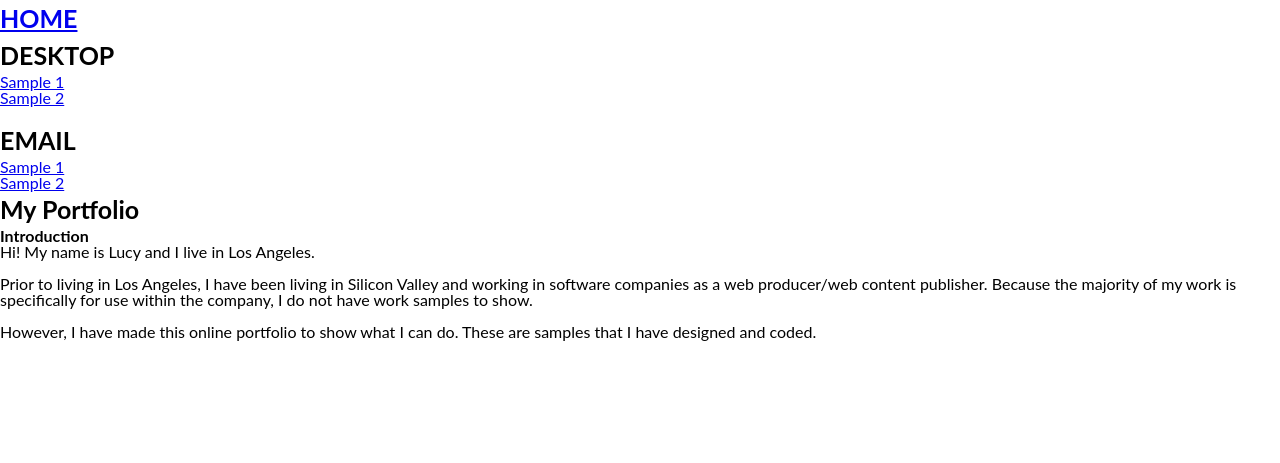
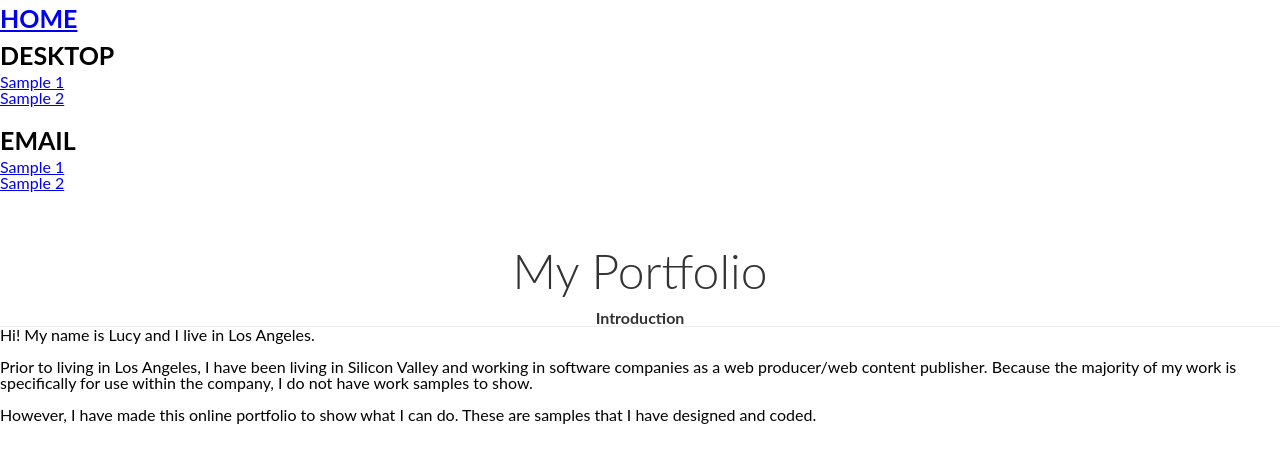
Before and after one commit to nuumu/nuumu.github.io, a Jekyll site: the page built from index.html, in a window 1280 px wide. Shown: the top 463 px of the page. Built offline with Jekyll 4.4.1, drawn with Linux system fonts in a browser that asks for light colours.

Commit message:
Update main.css

```diff
--- a/css/main.css
+++ b/css/main.css
@@ -2,6 +2,33 @@ body, * {
 	font-family: "Lato", sans-serif;
 	margin: 0;
 }
+
+.content {
+    margin: 0 auto;
+    padding: 0 2em;
+    max-width: 800px;
+    margin-bottom: 50px;
+    line-height: 1.6em;
+}
+
+.content-subhead {
+    margin: 50px 0 20px 0;
+    font-weight: 300;
+    color: #888;
+}
+
+.header {
+     margin: 0;
+     color: #333;
+     text-align: center;
+     padding: 2.5em 2em 0;
+     border-bottom: 1px solid #eee;
+ }
+    .header h1 {
+        margin: 0.2em 0;
+        font-size: 3em;
+        font-weight: 300;
+    }
 
 .sidenav {
 	height: 100%;
```
